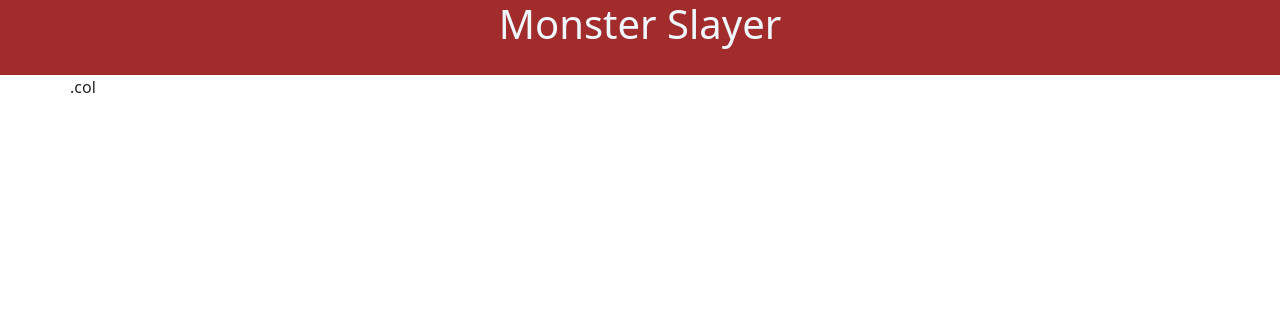
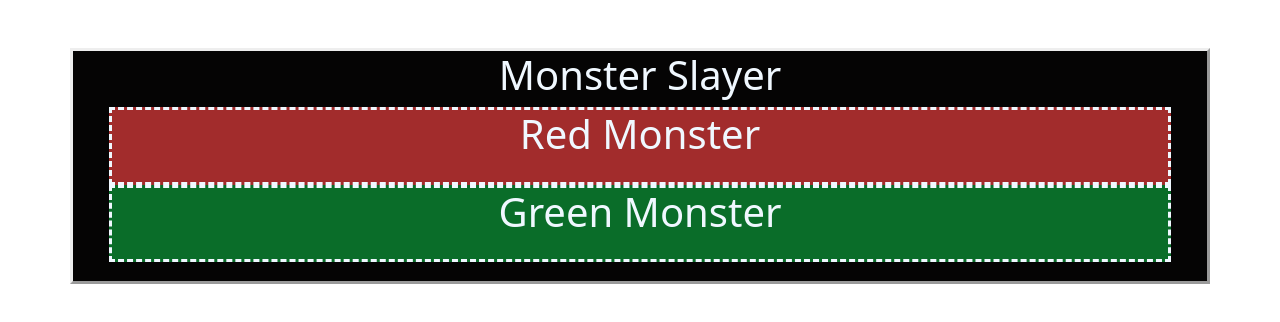
Before and after one commit to SauravRana19/Demon_Slayer, a Vue app: page / in a window 1280 px wide. Shown: the top 322 px of the page. Built offline with nearby package versions, Linux system fonts and the light colour scheme.

Commit message:
Design update

```diff
--- a/package.json
+++ b/package.json
@@ -10,6 +10,7 @@
   "dependencies": {
     "bootstrap": "^5.0.1",
     "core-js": "^3.8.3",
+    "install": "^0.13.0",
     "vue": "^3.2.13",
     "vue-router": "^4.0.3"
   },
--- a/src/components/monsterslayer.vue
+++ b/src/components/monsterslayer.vue
@@ -1,12 +1,13 @@
 <template>
-  <div class="container-fluid px-5 p  ">
-    <div class="row">
+  <div class="container mt-5 px-5 p header">
+    <div class="row ">
         <h1>Monster Slayer</h1>
     </div>
-  </div>
-  <div class="container">
-    <div class="row">
-      .col
+    <div class="row center">
+        <h1>Red Monster</h1>
+    </div>
+    <div class="row footer">
+        <h1>Green Monster</h1>
     </div>
   </div>
 </template>
@@ -16,9 +17,27 @@ export default {
   data() {},
 };
 </script>
-<style>
-.container-fluid{
+<style scoped>
+.header{
+
+  background-color: rgb(5, 4, 4);
+  border-style: outset;
+  position: relative;
+  text-align: center;
+  color: aliceblue;
+  padding-bottom:1.5% ;
+}
+.center{
+  border-style: dashed;
   background-color: rgb(162, 44, 44);
+  position: relative;
+  text-align: center;
+  color: aliceblue;
+  padding-bottom:1.5% ;
+}
+.footer{
+  border-style: dashed;
+  background-color: rgb(10, 109, 41);
   position: relative;
   text-align: center;
   color: aliceblue;
```
Also changed, not shown: 1 other file (tests, documents, lock files or other folders).
